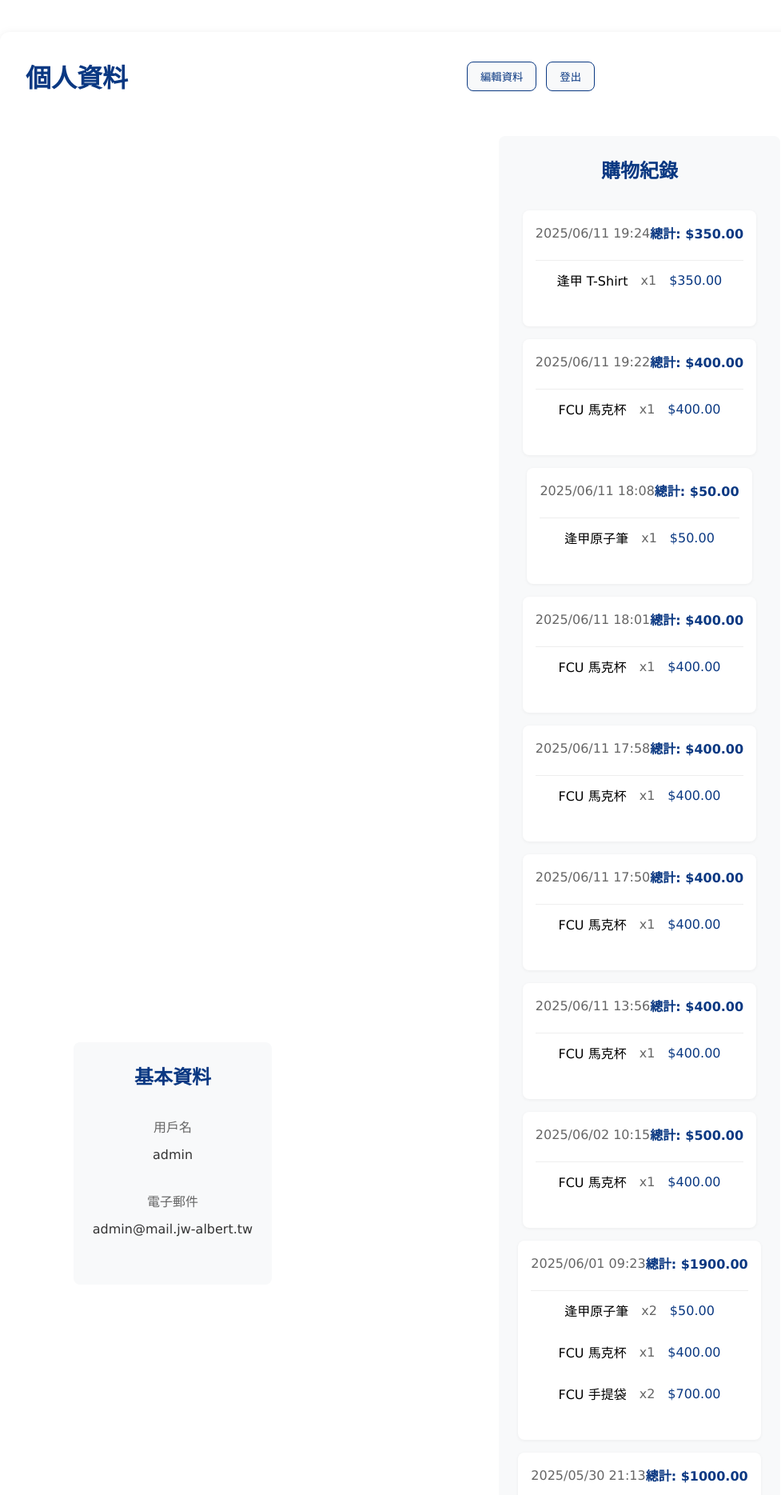
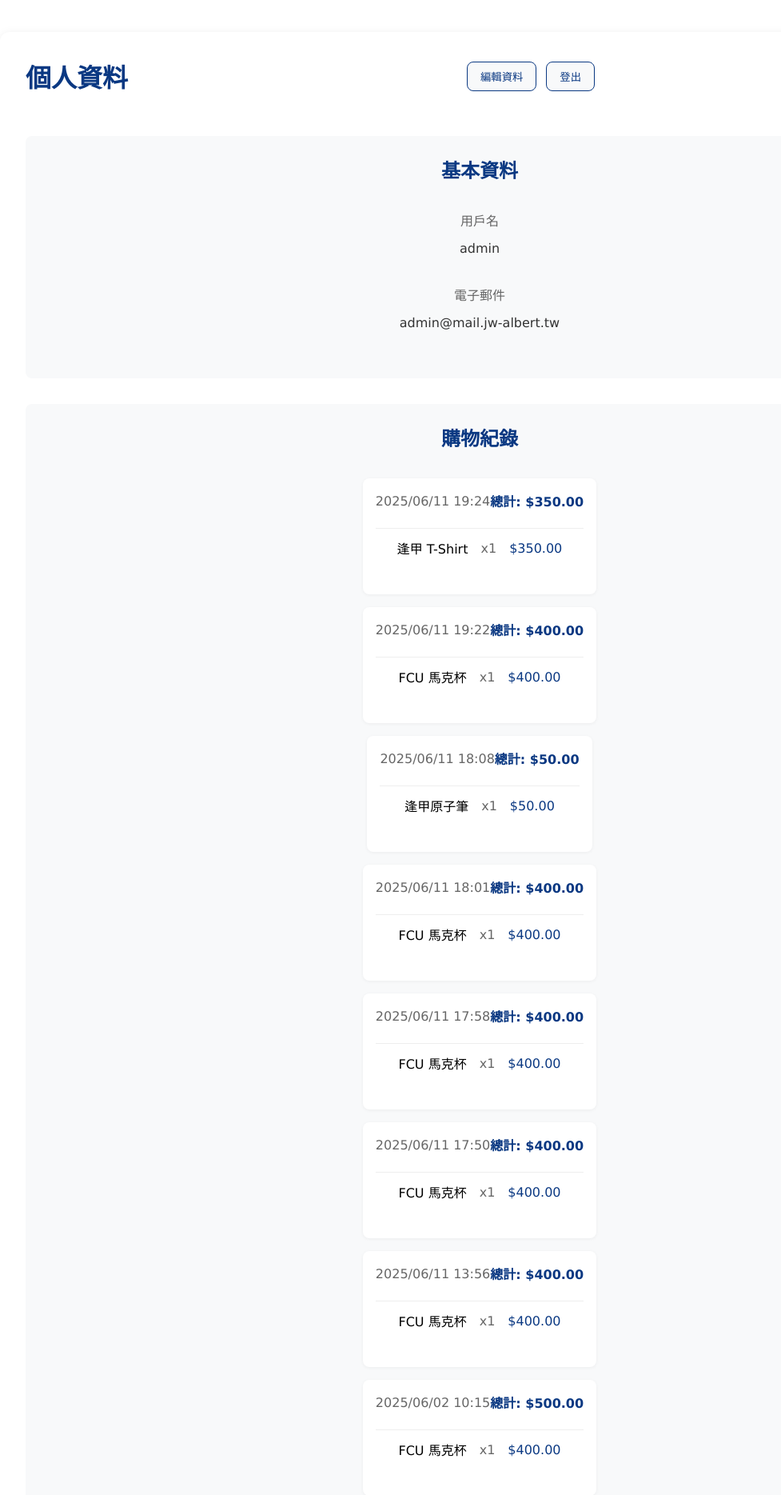
Before and after one commit to DamnDamnDamnM3/113-2_Web-final-project, a Django app: page /profile/ in a window 1280 px wide. Shown: the part 100-1969 px from the top of the page at 80% size, without its empty margins (40-1017 px from the left). Run offline with Django 4.2, Linux system fonts and the light colour scheme; a user stored in the database is signed in; data comes from the database, SQL or seed files in the repository; both versions use the stored data as it was after the commit.

Commit message:
調整個人資料頁面結構，優化基本資料顯示順序及樣式

```diff
--- a/templates/shop/profile.html
+++ b/templates/shop/profile.html
@@ -17,7 +17,6 @@
             </div>
         </div>
 
-        <div class="profile-content">
         <div class="profile-info">
             <h2>基本資料</h2>
             <div class="info-group">
@@ -29,6 +28,9 @@
                 <p>{{ user.email }}</p>
             </div>
         </div>
+
+        <div class="profile-content">
+
 
             <div class="purchase-history">
                 <h2>購物紀錄</h2>
@@ -137,9 +139,7 @@
     }
 
     .profile-content {
-        display: grid;
-        grid-template-columns: 1fr 2fr;
-        gap: 32px;
+        margin-top: 32px;
     }
 
     .profile-info,
```
Also changed, not shown: db.sqlite3. Lines whose indentation alone changed are shown as unchanged.
